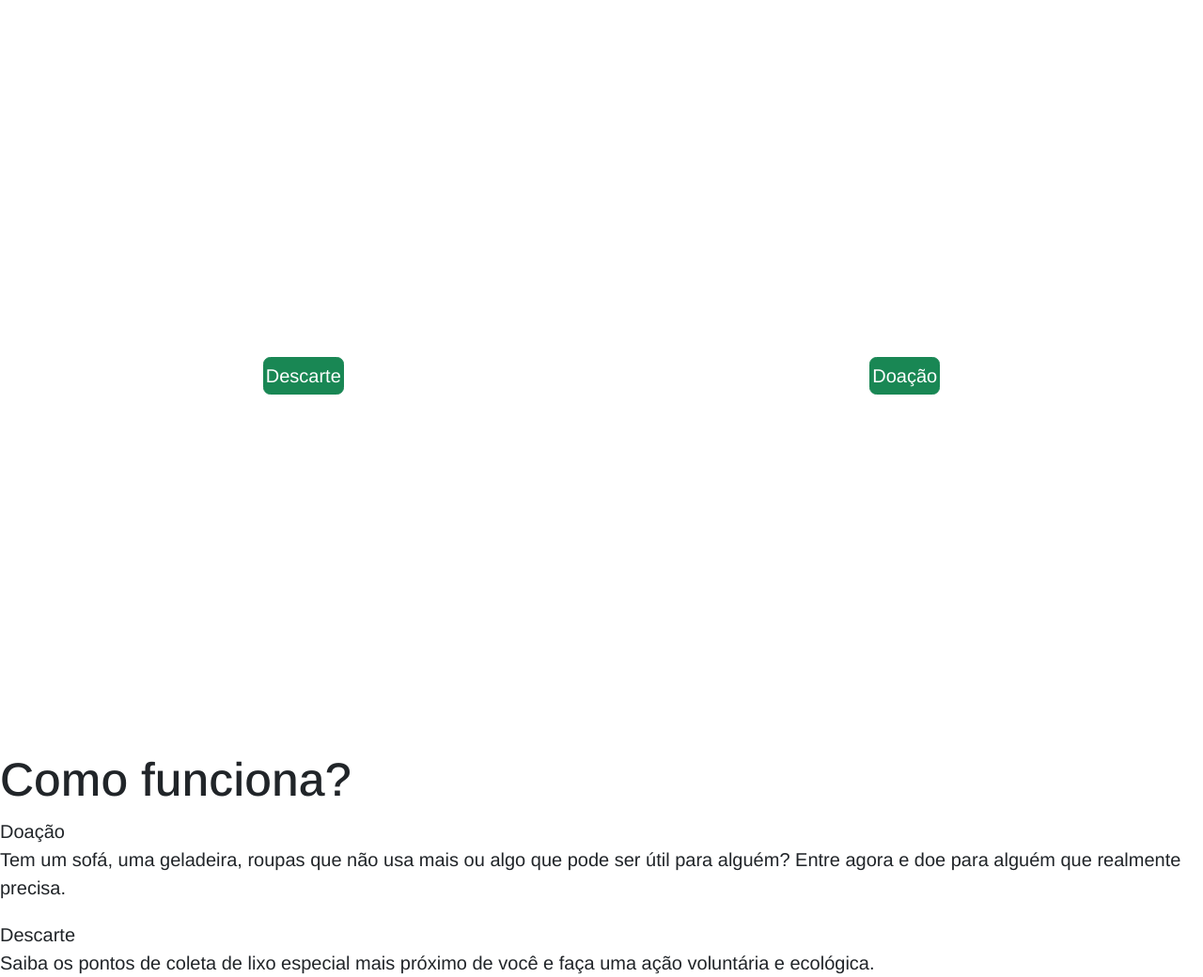
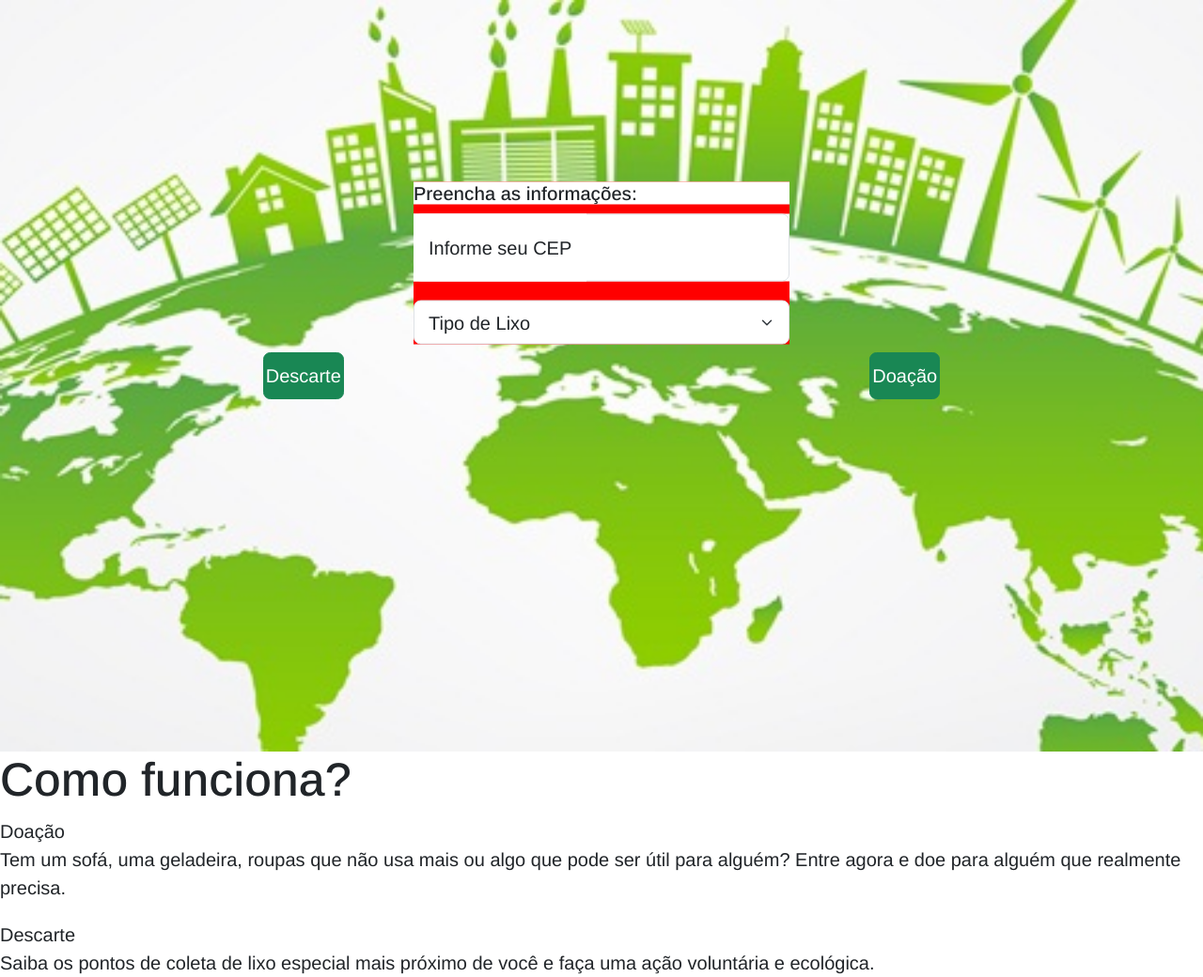
Before and after one commit to GDavij/hackaton-facef-2023, a PHP site: page / in a window 1280 px wide. Shown: the part 120-1160 px from the top of the page at 94% size. Run offline with PHP 8.4, Linux system fonts and the light colour scheme.

Commit message:
Atualização 22:32

```diff
--- a/Front-end-pages/main-page/index.php
+++ b/Front-end-pages/main-page/index.php
@@ -63,7 +63,19 @@
 </div>
 
 <div id="modal">
-  <h1>Teste de modal</h1>
+  <div id="background-modal">
+    <h1 id="modal-h1" style="font-size: 20px;" >Preencha as informações:</h1>
+    <div class="form-floating mb-3">
+    <input type="email" class="form-control" id="floatingInput" placeholder="name@example.com">
+    <label for="floatingInput">Informe seu CEP</label>
+    </div>
+    <select class="form-select" aria-label="Default select example">
+      <option selected>Tipo de Lixo</option>
+      <option value="1"></option>
+      <option value="2"></option>
+      <option value="3"></option>
+    </select>
+  </div>
 </div>
 
 <script>
--- a/Front-end-pages/main-page/style.css
+++ b/Front-end-pages/main-page/style.css
@@ -36,7 +36,7 @@
   align-items: center;
   min-height: 100vh;
   width: 100%;
-  background: url()no-repeat;
+  background: url(img/sustentabilidade-empresarial.jpg)no-repeat;
   background-position: center;
   background-size: cover;
   max-height: 10px;
@@ -59,7 +59,7 @@
 
 button{
   width: 100%;
-  height: 40px;
+  height: 50px;
   border-radius: 40px;
   background: var(--secondary);
   color: var(--primary);
@@ -82,6 +82,16 @@ button{
   left: 50%;
   transform: translate(-50%, -50%);
   display: none;
+  display: flex;
+}
+
+#background-modal{
+  background-color: red;
+  width: 50vh;
+}
+
+#modal-h1{
+  font-size: 20px;
 }
 
 .modal-fundo{
```
